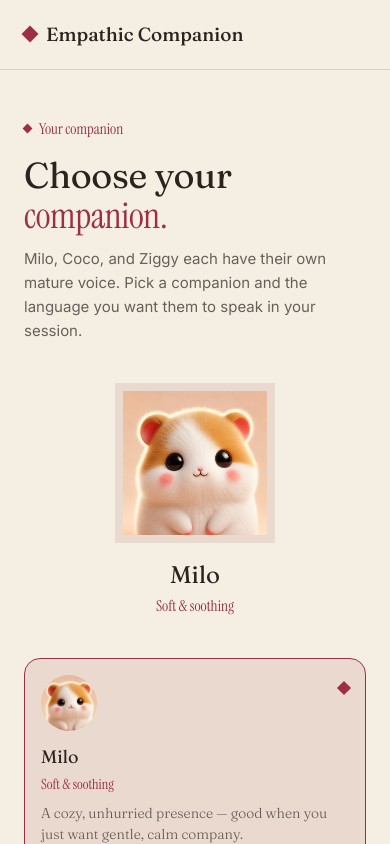
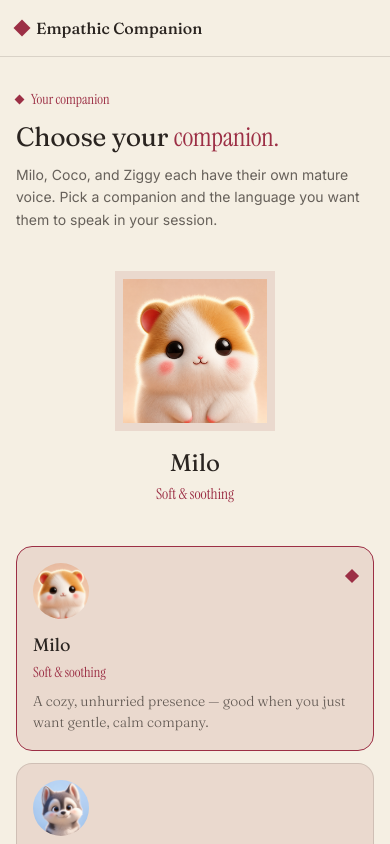
Before and after one commit to Smriti-netizen/EmpatheticAICompanion, a React (Vite) app in the folder frontend/: page /avatar in a window 390 px wide. Shown: the top 844 px of the page. Built offline with nearby package versions, Linux system fonts and the light colour scheme; no server answers.

Commit message:
Polish avatar picker preview layout and copy.

```diff
--- a/frontend/src/features/avatar/AvatarPickerPage.tsx
+++ b/frontend/src/features/avatar/AvatarPickerPage.tsx
@@ -41,23 +41,23 @@ export function AvatarPickerPage() {
   }
 
   return (
-    <div className="min-h-screen bg-cream text-ink">
-      <header className="flex items-center justify-between border-b border-line px-6 py-5 sm:px-10">
-        <div className="flex items-center gap-2.5 font-display text-[19px] font-medium">
-          <Diamond size={12} />
-          Empathic Companion
+    <div className="min-h-[100dvh] bg-cream text-ink">
+      <header className="flex items-center justify-between border-b border-line px-4 py-4 sm:px-8 sm:py-5 lg:px-10">
+        <div className="flex min-w-0 items-center gap-2 font-display text-[16px] font-medium sm:gap-2.5 sm:text-[19px]">
+          <Diamond size={12} className="shrink-0" />
+          <span className="truncate">Empathic Companion</span>
         </div>
       </header>
 
-      <div className="mx-auto max-w-3xl px-6 py-12 sm:px-4">
-        <div className="mb-4 flex items-center gap-2 font-script text-[15px] font-medium text-rose not-italic">
+      <div className="mx-auto w-full max-w-3xl px-4 py-8 sm:px-6 sm:py-12 lg:max-w-4xl lg:px-8">
+        <div className="mb-3 flex items-center gap-2 font-script text-[14px] font-medium text-rose not-italic sm:mb-4 sm:text-[15px]">
           <Diamond size={7} />
           Your companion
         </div>
-        <h1 className="font-display text-[2.25rem] leading-[1.1] font-normal tracking-[-0.01em] text-ink sm:text-[2.75rem]">
+        <h1 className="font-display text-[clamp(1.65rem,6vw,2.75rem)] leading-[1.1] font-normal tracking-[-0.01em] text-ink">
           Choose your <span className="font-script font-medium text-rose not-italic">companion.</span>
         </h1>
-        <p className="mt-3 max-w-xl text-[15px] leading-[1.6] text-ink/70">
+        <p className="mt-3 max-w-xl text-[14px] leading-[1.6] text-ink/70 sm:text-[15px]">
           Milo, Coco, and Ziggy each have their own mature voice. Pick a companion and the
           language you want them to speak in your session.
         </p>
```
